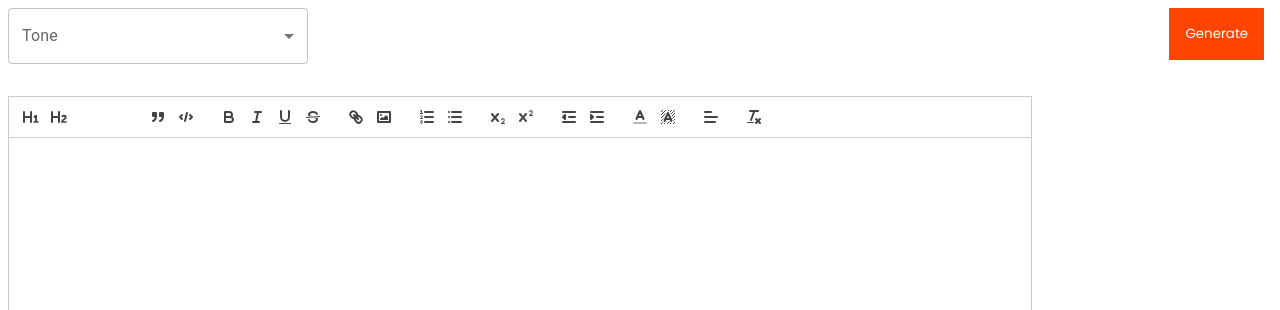
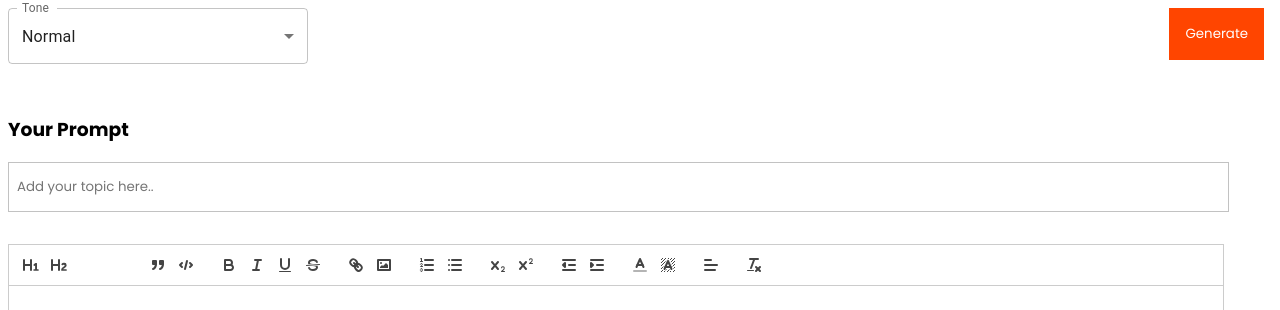
Before and after one commit to pranshu-taneja/SpeedyBrand, a React (Vite) app in the folder frontend/: page /AiEditor in a window 1280 px wide. Shown: the top 310 px of the page. Built offline with nearby package versions, Linux system fonts and the light colour scheme.

Commit message:
Manipulated Frontend to communicate with GPT API✅

```diff
--- a/frontend/src/Pages/AiEditor.css
+++ b/frontend/src/Pages/AiEditor.css
@@ -9,3 +9,10 @@
     right: 0;
     margin-right: 1rem;
 }
+
+.PromptValue{
+    width: 94vw;
+    height: 2rem;
+    border: 1px solid rgb(194, 194, 194);
+    padding: 0.5rem;
+}
--- a/frontend/src/Pages/AiEditor.tsx
+++ b/frontend/src/Pages/AiEditor.tsx
@@ -1,21 +1,100 @@
 import { useState } from "react";
 import ReactQuill from "react-quill";
 import "react-quill/dist/quill.snow.css";
-import ToneSelect from "../components/ToneSelect";
+import { useLocation } from "react-router-dom";
 import "./AiEditor.css";
 
+import Box from "@mui/material/Box";
+import InputLabel from "@mui/material/InputLabel";
+import MenuItem from "@mui/material/MenuItem";
+import FormControl from "@mui/material/FormControl";
+import Select, { SelectChangeEvent } from "@mui/material/Select";
+
 function AiEditor() {
+  const location = useLocation();
+  const searchParams = new URLSearchParams(location.search);
+  const DefaultPrompt = searchParams.get("data");
+
   const [value, setValue] = useState("");
+  const [Tone, setTone] = useState("normal");
+  const [prompt, setPrompt] = useState(DefaultPrompt || "");
+
+
+  const handleChange = async (event: SelectChangeEvent) => {
+    setTone(event.target.value as string);
+  };
+
+  function handleGenerate() {
+    setValue("Loading....");
+    const generateContent = `${import.meta.env.VITE_URL}` + "/generate";
+
+    const data = {
+      prompt: prompt,
+      tone: Tone,
+    };
+
+    fetch(generateContent, {
+      method: "POST",
+      headers: {
+        "Content-Type": "application/json",
+      },
+      body: JSON.stringify(data),
+    })
+      .then((response) => response.json())
+      .then((result) => {
+        setValue(result.data);
+      })
+      .catch((error) => {
+        console.error(error);
+        setValue("");
+        window.alert("Some Error Occurred!!🪲");
+      });
+  }
 
   return (
     <div className="ContainerEditor">
-        <ToneSelect></ToneSelect>
-        <button className="generate">Generate</button>
+      {/*-------------------- Tone Selector --------------------*/}
+      <Box sx={{ maxWidth: 300, minwidth: 100 }}>
+        <FormControl fullWidth>
+          <InputLabel id="demo-simple-select-label">Tone</InputLabel>
+          <Select
+            labelId="demo-simple-select-label"
+            id="demo-simple-select"
+            value={Tone}
+            label="Tone"
+            onChange={handleChange}
+          >
+            <MenuItem value="sad">Sad</MenuItem>
+            <MenuItem value="angry">Angry</MenuItem>
+            <MenuItem value="funny">Funny</MenuItem>
+            <MenuItem value="normal">Normal</MenuItem>
+          </Select>
+        </FormControl>
+      </Box>
+      {/*-------------------- Tone Selector -------------------- */}
+
+      <div>
+        <h3>Your Prompt</h3>
+        <input
+          className="PromptValue"
+          placeholder="Add your topic here.."
+          value={prompt}
+          onChange={(e) => {
+            setPrompt(e.target.value);
+          }}
+        ></input>
+      </div>
+
+      <button onClick={handleGenerate} className="generate">
+        Generate
+      </button>
+
+
       <ReactQuill
         theme="snow"
         value={value}
         onChange={setValue}
-        style={{ width: "80vw", height: "70vh" }}
+        style={{ width: "95vw", height: "70vh" }}
         modules={{
           toolbar: {
             container: [
--- a/frontend/src/components/Card.tsx
+++ b/frontend/src/components/Card.tsx
@@ -13,7 +13,8 @@ function Card(props: Tcarddata) {
   const navigate = useNavigate();
 
   function handleWrite() {
-    navigate("/AiEditor");
+    // navigate("/AiEditor");
+    navigate(`/AiEditor?data=${encodeURIComponent(props.topic)}`);
   }
 
   function handleDelete() {
--- a/frontend/src/components/ToneSelect.tsx
+++ b/frontend/src/components/ToneSelect.tsx
@@ -23,11 +23,9 @@ export default function ToneSelect() {
           label="Tone"
           onChange={handleChange}
         >
-          <MenuItem value={10}>Smooth</MenuItem>
-          <MenuItem value={20}>Quirky</MenuItem>
-          <MenuItem value={30}>Crazy</MenuItem>
-          <MenuItem value={30}>Scary</MenuItem>
-          <MenuItem value={30}>Angry</MenuItem>
+          <MenuItem value={10}>Sad</MenuItem>
+          <MenuItem value={20}>Angry</MenuItem>
+          <MenuItem value={30}>Funny</MenuItem>
         </Select>
       </FormControl>
     </Box>
```
Also changed, not shown: 2 other files (tests, documents, lock files or other folders).
